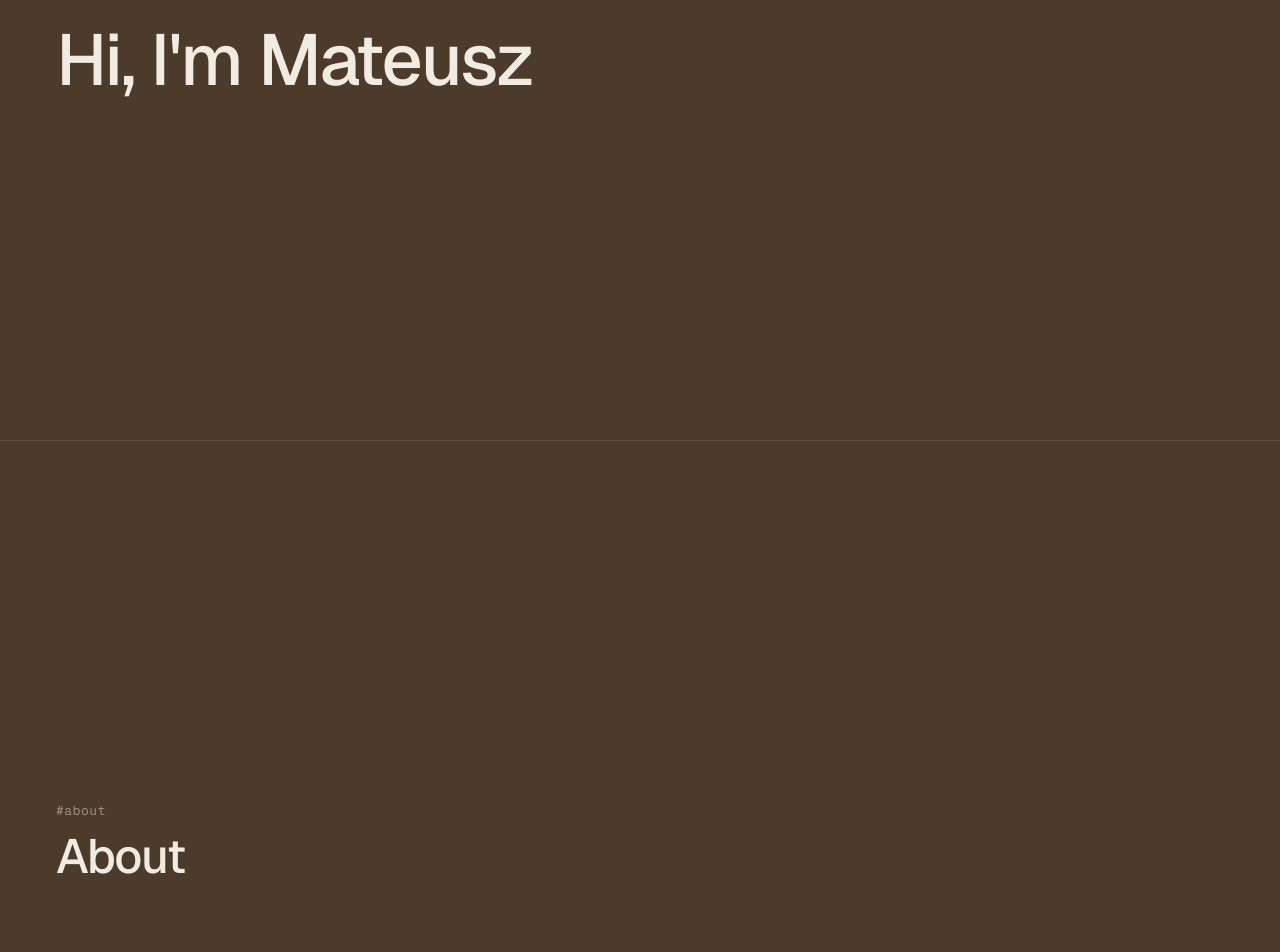
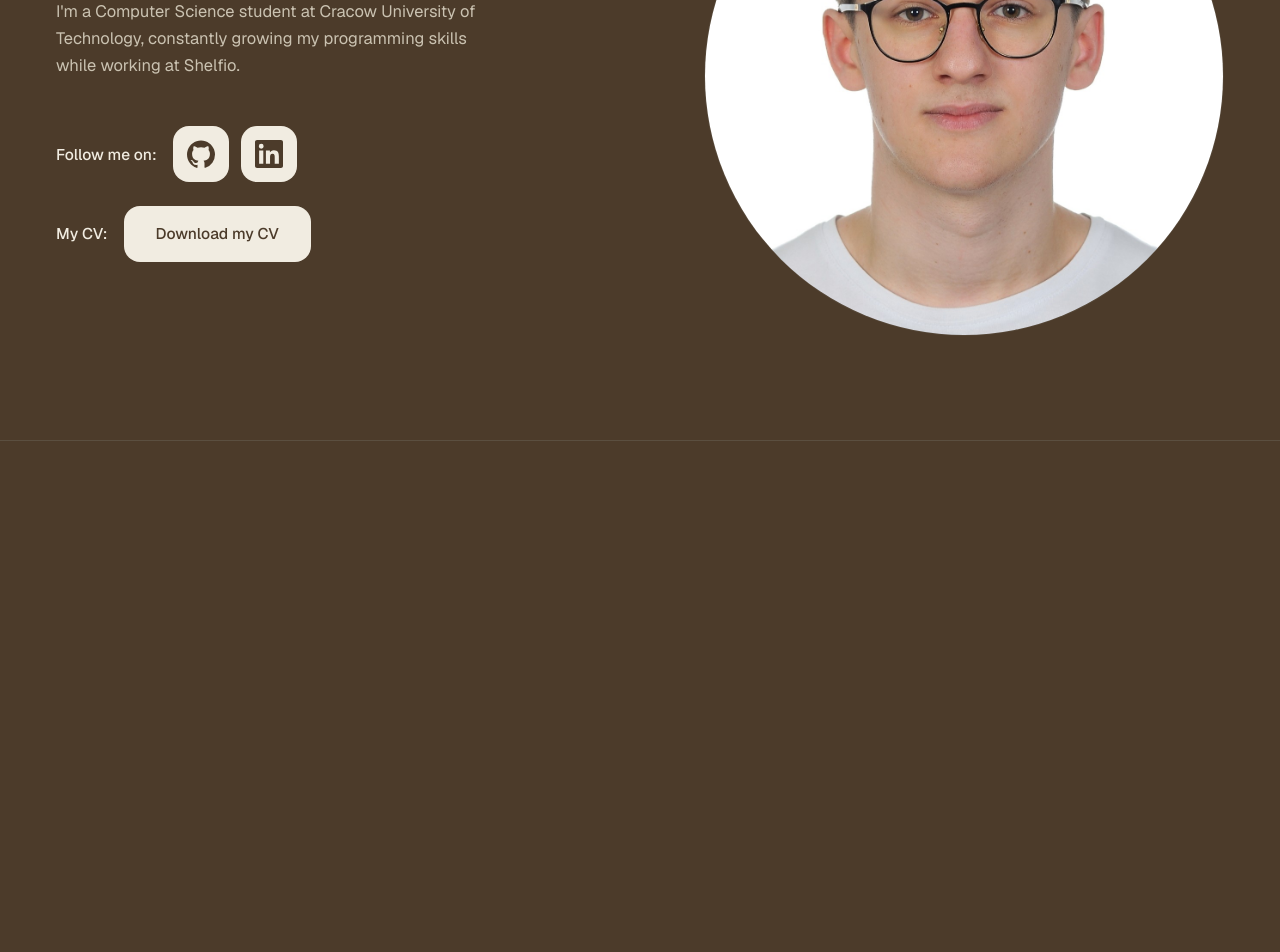
Before and after one commit to matokon/portfolio-website, a Next.js app: page /en in a window 1280 px wide. Shown: the part 360-1312 px from the top of the page. Built offline with nearby package versions, Linux system fonts and the light colour scheme.

Commit message:
feat: add empyty pages and navbar edit

```diff
--- a/src/app/[lang]/page.tsx
+++ b/src/app/[lang]/page.tsx
@@ -1,5 +1,12 @@
 import { notFound } from "next/navigation";
-import { getDictionary, isLocale, sectionIds } from "@/lib/i18n";
+import { getDictionary, isLocale } from "@/lib/i18n";
+import Hero from "@/components/sections/Hero";
+import About from "@/components/sections/About";
+import Projects from "@/components/sections/Projects";
+import Education from "@/components/sections/Education";
+import Stack from "@/components/sections/Stack";
+import Recommendations from "@/components/sections/Recommendations";
+import Contact from "@/components/sections/Contact";
 
 export default async function Home({ params }: PageProps<"/[lang]">) {
   const { lang } = await params;
@@ -9,29 +16,13 @@ export default async function Home({ params }: PageProps<"/[lang]">) {
 
   return (
     <main className="flex flex-1 flex-col">
-      <section className="flex min-h-[calc(100vh-72px)] flex-col justify-center px-6 lg:px-14">
-        <h1 className="max-w-3xl text-5xl font-medium leading-[1.05] tracking-tight sm:text-7xl">
-          {dict.hero.title}
-        </h1>
-        <p className="mt-8 max-w-xl text-lg leading-relaxed text-muted">
-          {dict.hero.lead}
-        </p>
-      </section>
-
-      {sectionIds.map((id) => (
-        <section
-          key={id}
-          id={id}
-          className="flex min-h-screen flex-col justify-center border-t border-line px-6 lg:px-14"
-        >
-          <span className="font-mono text-[13px] tracking-[0.5px] text-muted/60">
-            #{id}
-          </span>
-          <h2 className="mt-3 text-4xl font-medium tracking-tight sm:text-5xl">
-            {dict.sections[id]}
-          </h2>
-        </section>
-      ))}
+      <Hero dict={dict} />
+      <About dict={dict} />
+      <Projects dict={dict} />
+      <Education dict={dict} />
+      <Stack dict={dict} />
+      <Recommendations dict={dict} />
+      <Contact dict={dict} />
     </main>
   );
 }
--- a/src/components/Navbar.tsx
+++ b/src/components/Navbar.tsx
@@ -177,6 +177,7 @@ export default function Navbar({
           {logo}
         </motion.a>
 
+        <div className="flex items-center gap-8">
           <div className="hidden lg:flex items-center gap-9">
             {sectionIds.map((id) => (
               <a
@@ -214,6 +215,7 @@ export default function Navbar({
             >
               <SvgMenu className="w-[22px] h-[22px]" />
             </motion.button>
+          </div>
         </div>
       </motion.div>
 
--- /dev/null
+++ b/src/components/sections/About.tsx
@@ -0,0 +1,10 @@
+import Section from "./Section";
+import type { Dictionary } from "@/lib/i18n";
+
+export default function About({ dict }: { dict: Dictionary }) {
+  return (
+    <Section id="about">
+
+    </Section>
+  );
+}
--- /dev/null
+++ b/src/components/sections/Contact.tsx
@@ -0,0 +1,10 @@
+import Section from "./Section";
+import type { Dictionary } from "@/lib/i18n";
+
+export default function Contact({ dict }: { dict: Dictionary }) {
+  return (
+    <Section id="contact">
+
+    </Section>
+  );
+}
--- /dev/null
+++ b/src/components/sections/Education.tsx
@@ -0,0 +1,10 @@
+import Section from "./Section";
+import type { Dictionary } from "@/lib/i18n";
+
+export default function Education({ dict }: { dict: Dictionary }) {
+  return (
+    <Section id="education">
+
+    </Section>
+  );
+}
--- a/src/components/sections/Hero.tsx
+++ b/src/components/sections/Hero.tsx
@@ -2,10 +2,6 @@ import Image from "next/image";
 import SvgGithub from "@/components/icons/Github";
 import SvgLinkedin from "@/components/icons/Linkedin";
 import type { Dictionary } from "@/lib/i18n";
-
-const GITHUB_URL = "https://github.com/matokon";
-const LINKEDIN_URL = "https://www.linkedin.com/in/mateusz-oko%C5%84-2458a6332/";
-const CV_URL = "/hero/okon-mateusz-cv.pdf";
 
 export default function Hero({ dict }: { dict: Dictionary }) {
   return (
@@ -47,7 +43,7 @@ export default function Hero({ dict }: { dict: Dictionary }) {
           <div className="mt-6 flex flex-wrap items-center gap-4">
             <span className="text-[15.5px] font-medium">{dict.hero.cvLabel}</span>
             <a
-              href={CV_URL}
+              href={"/hero/okon-mateusz-cv.pdf"}
               download="Mateusz_Okon_CV.pdf"
               className="rounded-2xl bg-bright-background px-8 py-4 text-[15.5px] font-medium text-dark-background transition duration-200 hover:-translate-y-1 hover:bg-white hover:shadow-lg hover:shadow-black/20"
             >
--- /dev/null
+++ b/src/components/sections/Projects.tsx
@@ -0,0 +1,10 @@
+import Section from "./Section";
+import type { Dictionary } from "@/lib/i18n";
+
+export default function Projects({ dict }: { dict: Dictionary }) {
+  return (
+    <Section id="projects">
+
+    </Section>
+  );
+}
--- /dev/null
+++ b/src/components/sections/Recommendations.tsx
@@ -0,0 +1,10 @@
+import Section from "./Section";
+import type { Dictionary } from "@/lib/i18n";
+
+export default function Recommendations({ dict }: { dict: Dictionary }) {
+  return (
+    <Section id="recommendations">
+
+    </Section>
+  );
+}
--- /dev/null
+++ b/src/components/sections/Stack.tsx
@@ -0,0 +1,10 @@
+import Section from "./Section";
+import type { Dictionary } from "@/lib/i18n";
+
+export default function Stack({ dict }: { dict: Dictionary }) {
+  return (
+    <Section id="stack">
+
+    </Section>
+  );
+}
--- a/src/dictionaries/en.json
+++ b/src/dictionaries/en.json
@@ -5,7 +5,11 @@
   },
   "hero": {
     "title": "Hi, I'm Mateusz",
-    "lead": ""
+    "lead": "I'm a Computer Science student at Cracow University of Technology, constantly growing my programming skills while working at Shelfio.",
+    "followMe": "Follow me on:",
+    "cvLabel": "My CV:",
+    "cvButton": "Download my CV",
+    "photoAlt": "Mateusz Okoń"
   },
   "sections": {
     "about": "About",
--- a/src/dictionaries/pl.json
+++ b/src/dictionaries/pl.json
@@ -5,7 +5,11 @@
   },
   "hero": {
     "title": "Hej, jestem Mateusz",
-    "lead": ""
+    "lead": "Jestem studentem Politechniki Krakowskiej na kierunku informatyka i stale rozwijam swoje umiejętności programistyczne pracując w Shelfio.",
+    "followMe": "Zaobserwuj mnie na:",
+    "cvLabel": "Moje CV:",
+    "cvButton": "Pobierz moje CV",
+    "photoAlt": "Mateusz Okoń"
   },
   "sections": {
     "about": "O mnie",
--- a/src/lib/i18n.ts
+++ b/src/lib/i18n.ts
@@ -14,15 +14,15 @@ export const sectionIds = [
 
 export type SectionId = (typeof sectionIds)[number];
 
-const dictionaries = {
-  pl: () => import("@/dictionaries/pl.json").then((mod) => mod.default),
-  en: () => import("@/dictionaries/en.json").then((mod) => mod.default),
-};
+import pl from "@/dictionaries/pl.json";
+import en from "@/dictionaries/en.json";
 
-export type Dictionary = Awaited<ReturnType<(typeof dictionaries)["pl"]>>;
+export type Dictionary = typeof pl;
+
+const dictionaries: Record<Locale, Dictionary> = { pl, en };
 
 export async function getDictionary(locale: Locale): Promise<Dictionary> {
-  return dictionaries[locale]();
+  return dictionaries[locale];
 }
 
 export function isLocale(value: string): value is Locale {
```
Lines whose indentation alone changed are shown as unchanged.
